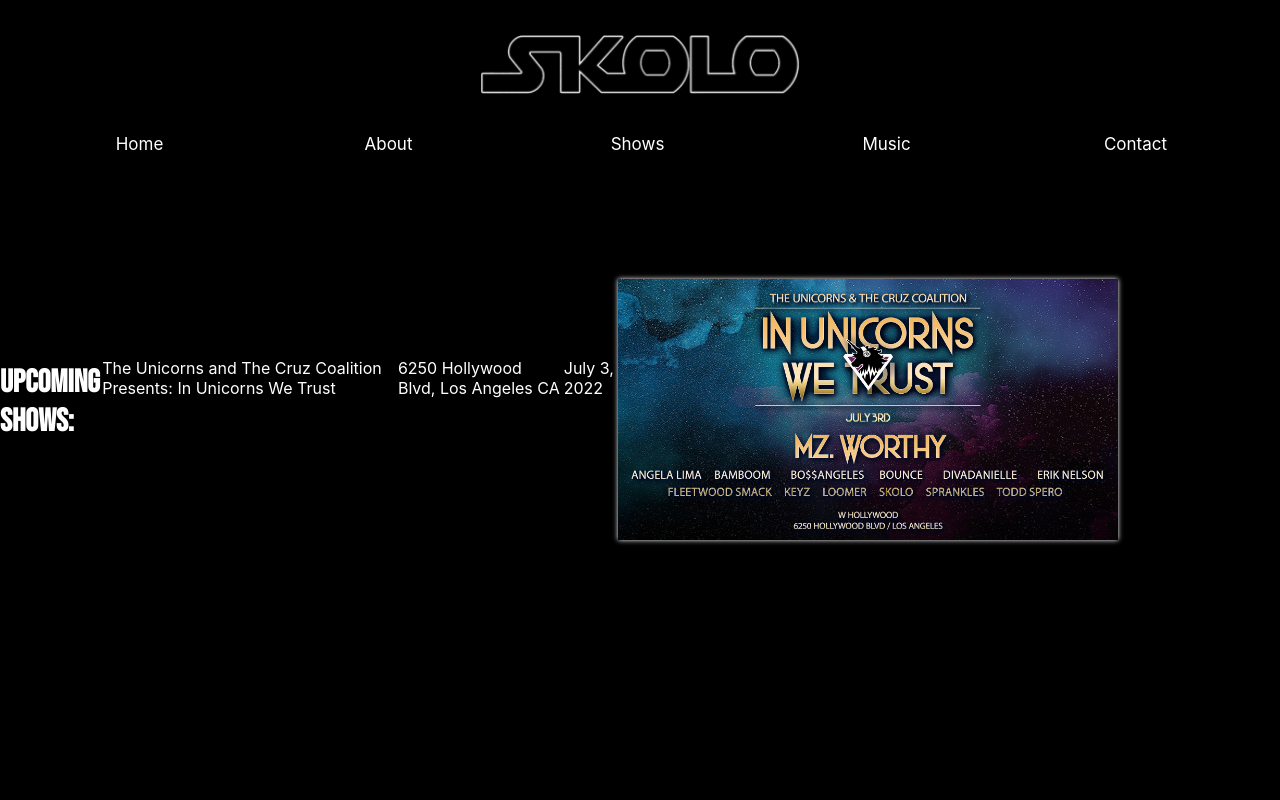
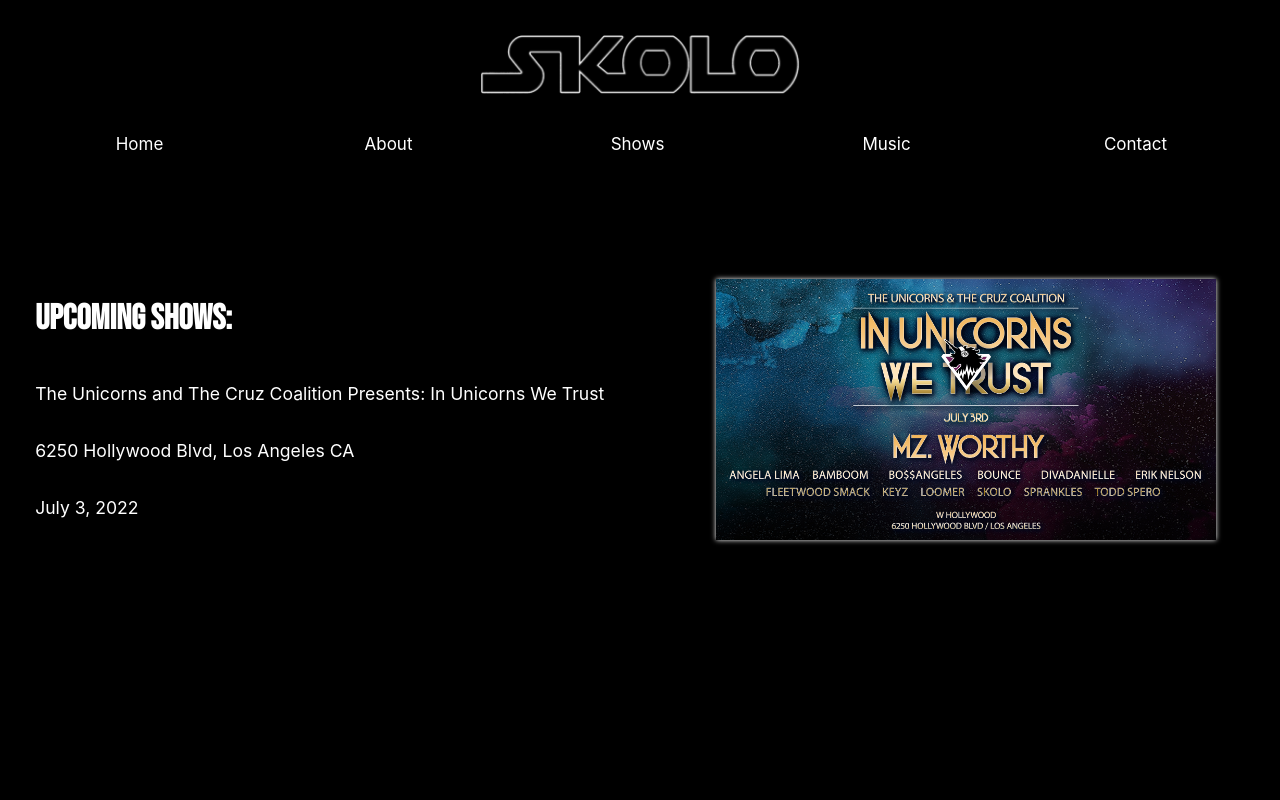
Before and after one commit to BrianSkolo/Skolo-Website, a Next.js app: page /shows in a window 1280 px wide. Shown: the top 800 px of the page. Built offline with nearby package versions, Linux system fonts and the light colour scheme.

Commit message:
Fixed Spacing on About Page

```diff
--- a/pages/connect.js
+++ b/pages/connect.js
@@ -102,6 +102,7 @@
 
 
 
+
 export default function Form() {
 
   return (
--- a/pages/shows.js
+++ b/pages/shows.js
@@ -6,37 +6,29 @@
 const HeaderContainer = styled.div`
     display: flex;
     flex-direction: row;
+    justify-content: center;
     align-items: center;
+    flex-wrap: wrap;
     width: 100%;
     border-width:2px;
     margin-top: 125px;
+    color: white;
 
-    color: white;
-    // align-self: flex-end;
-    // justify-content: flex-start;
 `;
 
 const InfoContainer = styled.div`
     display: flex;
-    flex-direction: row;
-    // align-items: left;
-    // width: auto;
-    // margin-right: auto;
-    margin-top: 20px;
-    // margin-left: 245px ;
-    // transform: scale(1.30);
+    flex-direction: column;
     margin-bottom: 50px;
+    padding-right: 60px;
+    margin-bottom: 10px;
+    transform: scale(1.1);
 `;
 
 const ImageContainer = styled.div`
-    // display: flex;
-    // flex-direction: row;
-    // align-items: right;
-    // align-items: right;
-    // width: 100%;
-    margin-left: auto;
-    margin-right: 162.5px ;
-    margin-bottom: 15px;
+    display: flex;
+    flex-direction: row;
+    padding-left: 75px;
 
 `;
 
--- a/styles/Home.module.css
+++ b/styles/Home.module.css
@@ -303,11 +303,23 @@
     background-repeat: no-repeat;
 }
 
-@media screen and (max-width: 600px)
+/* @media screen and (max-width: 600px)
 {
 
-}
+} */
 
 /* .explore-links {
   padding: 50px;
 } */
+
+@media screen and (min-width: 769px) {
+  .mobile-layout {
+    display: none;
+  }
+}
+
+@media screen and (max-width: 768px) {
+  .desktop-layout {
+    display: none;
+  }
+}
--- a/styles/globals.css
+++ b/styles/globals.css
@@ -4,7 +4,7 @@
   margin: 0;
   font-family: -apple-system, BlinkMacSystemFont, Segoe UI, Roboto, Oxygen,
     Ubuntu, Cantarell, Fira Sans, Droid Sans, Helvetica Neue, sans-serif;
-  background-color: black;
+   background-color: black;
 }
 
 a {
```
Also changed, not shown: components/LayoutMedaQueres.js (added, +13 -0 lines), pages/_app.js (+4 -16 lines), pages/about.js (+16 -21 lines).
